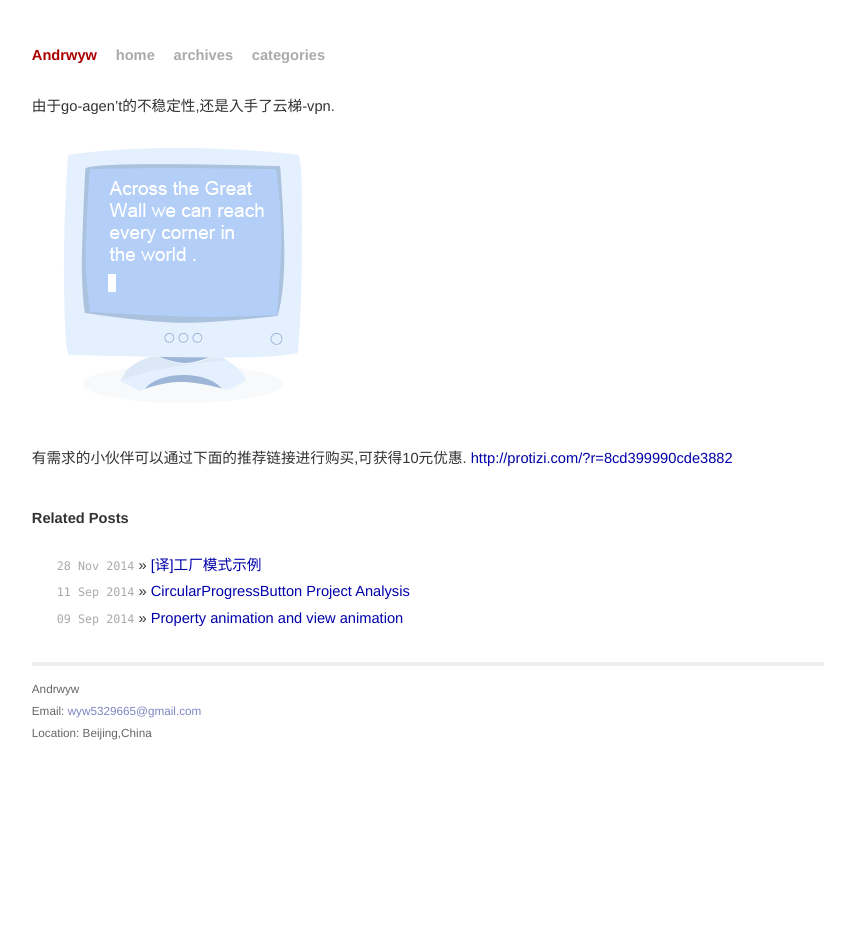
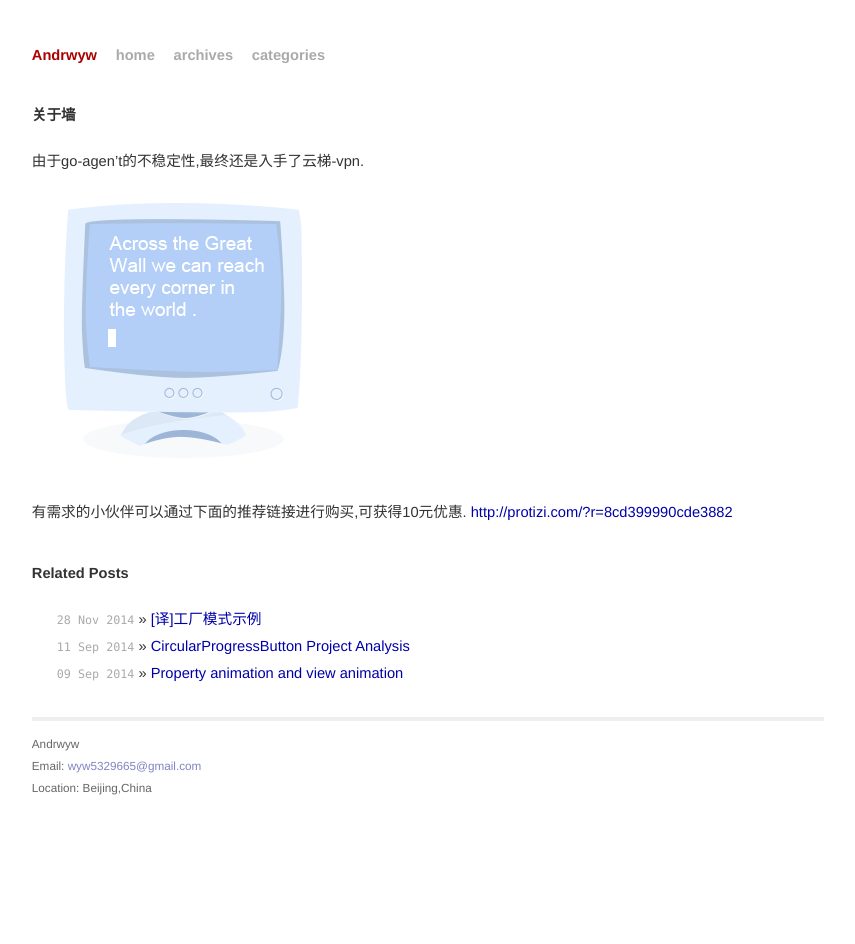
Before and after one commit to Andrwyw/Andrwyw.github.io, a Jekyll site: the page built from _posts/2014-12-1-about_the_great_wall.md, in a window 1280 px wide. Shown: the whole page, without its empty margins (212-1067 px from the left). Built offline with Jekyll 4.4.1, drawn with Linux system fonts in a browser that asks for light colours; comment, search, counter and statistics services are not loaded.

Commit message:
new post

```diff
--- a/_posts/2014-12-1-about_the_great_wall.md
+++ b/_posts/2014-12-1-about_the_great_wall.md
@@ -5,7 +5,9 @@ tags: [design pattern]
 categories: [其他]
 ---
 
-由于go-agen't的不稳定性,还是入手了云梯-vpn.
+# 关于墙 #
+
+由于go-agen't的不稳定性,最终还是入手了云梯-vpn.
 
 <img src="/res/about_the_great_wall.gif" />
 
```
